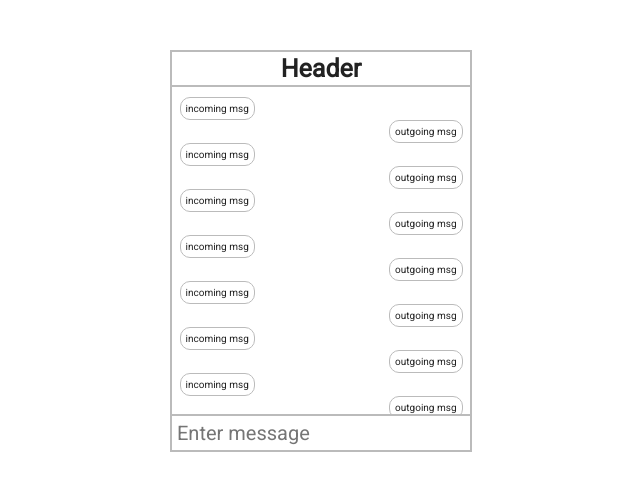
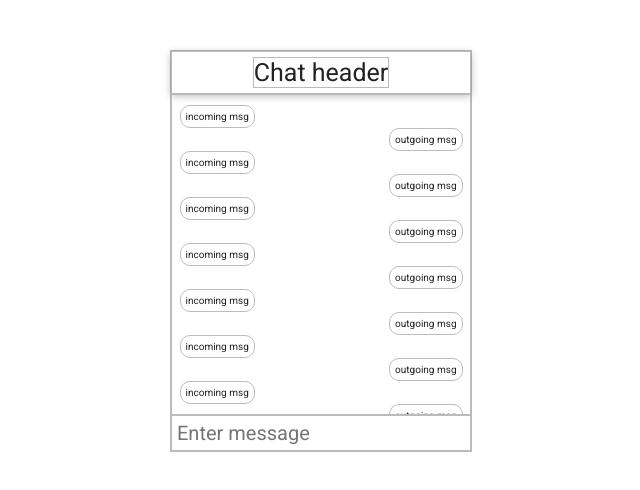
Before and after one commit to popadicbranislav/epistule, a Vue app: page / in a window 1280 px wide. Shown: the top 490 px of the page, without its empty margins (320-960 px from the left). Built offline with nearby package versions, Linux system fonts and the light colour scheme.

Commit message:
Updated Header styles with some shadow

```diff
--- a/src/components/ChatHeader.vue
+++ b/src/components/ChatHeader.vue
@@ -1,5 +1,5 @@
 <template>
-  <div id="chat-header">Header</div>
+  <div id="chat-header"><h1>Chat header</h1></div>
 </template>
 
 <script setup lang="ts"></script>
@@ -10,9 +10,13 @@
   align-items: center;
   justify-content: center;
 
+  padding: 0.5rem;
+
+  box-shadow: 0 0.2rem 0.8rem #0004;
+}
+
+h1 {
   font-size: 2.5rem;
-  font-weight: bold;
-
-  padding: 0.2rem;
+  font-weight: normal;
 }
 </style>
```
